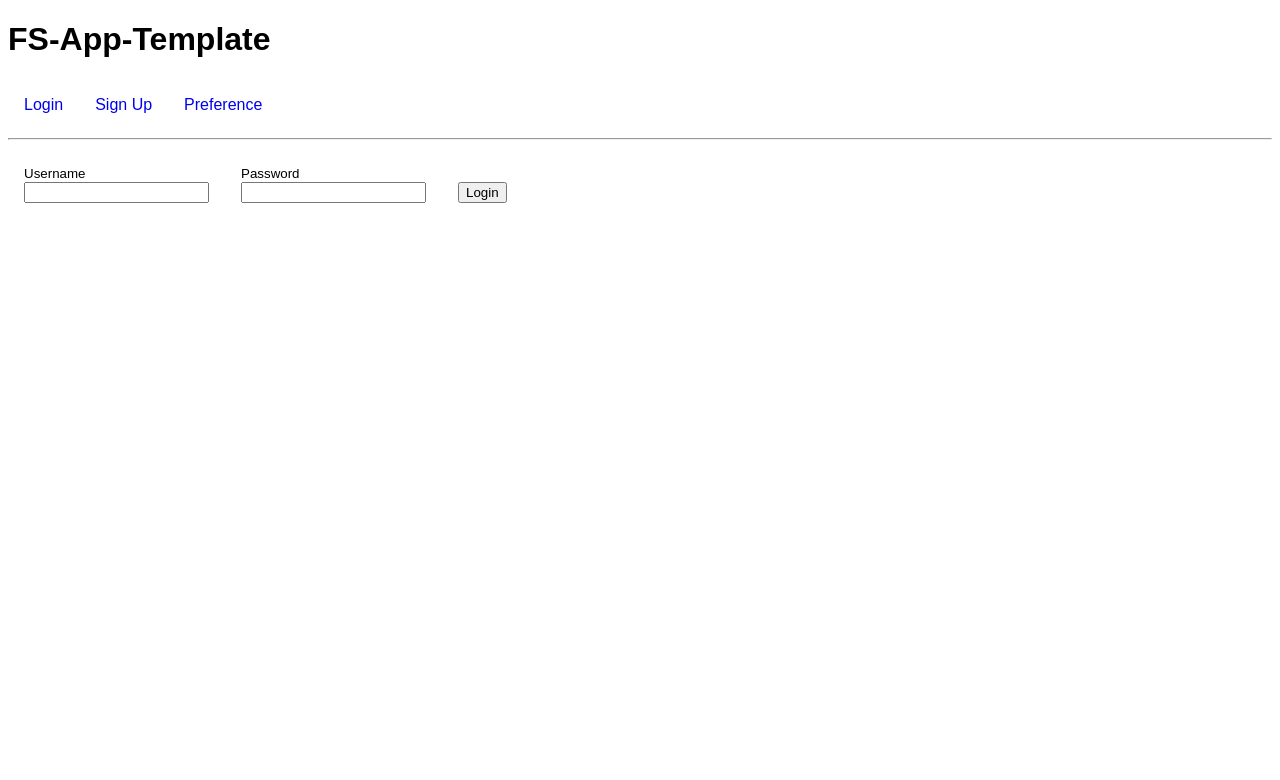
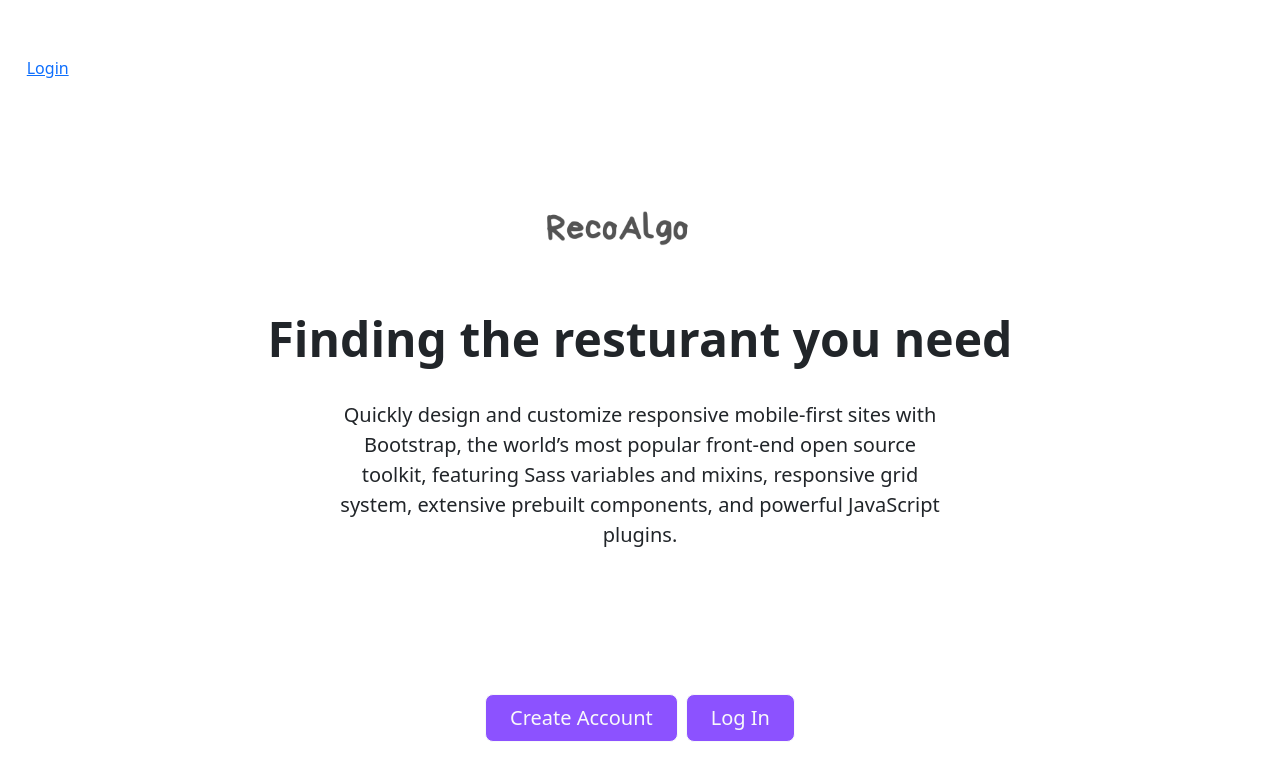
Before and after one commit to Thombuhl/Fullstack-Capstone-Review-App, a React app: page / in a window 1280 px wide. Built offline with nearby package versions, Linux system fonts and the light colour scheme.

Commit message:
Update first page

```diff
--- a/client/App.js
+++ b/client/App.js
@@ -6,8 +6,9 @@ import Routes from './Routes'
 const App = () => {
   return (
     <div>
-      <Navbar />
-      <Routes />
+
+    <Navbar />
+    <Routes />
     </div>
   )
 }
--- a/client/components/AuthForm.js
+++ b/client/components/AuthForm.js
@@ -1,33 +1,57 @@
-import React from "react";
+import React, { useState } from "react";
 import { connect } from "react-redux";
 import { authenticate } from "../store";
+import Button from 'react-bootstrap/Button';
+import Modal from 'react-bootstrap/Modal';
 
 /**
  * COMPONENT
  */
 const AuthForm = (props) => {
   const { name, displayName, handleSubmit, error } = props;
+  const [show, setShow] = useState(false);
+
+  const handleClose = () => setShow(false);
+  const handleShow = () => setShow(true);
 
   return (
     <div>
-      <form onSubmit={handleSubmit} name={name}>
-        <div>
-          <label htmlFor="username">
-            <small>Username</small>
-          </label>
-          <input name="username" type="text" />
-        </div>
-        <div>
-          <label htmlFor="password">
-            <small>Password</small>
-          </label>
-          <input name="password" type="password" />
-        </div>
-        <div>
-          <button type="submit">{displayName}</button>
-        </div>
-        {error && error.response && <div> {error.response.data} </div>}
-      </form>
+    <div className="py-4 d-grid gap-2 d-sm-flex justify-content-sm-center">
+            <Button  className="btn btn-primary btn-outline-light btn-lg px-4 gap-3" >Create Account</Button>
+            <Button  onClick={handleShow} className="btn btn-outline-light btn-lg px-4" variant="primary">Log In</Button>
+    </div>
+
+    <Modal show={show} onHide={handleClose}>
+    <Modal.Header closeButton>
+          <Modal.Title></Modal.Title>
+    </Modal.Header>
+    <Modal.Body>
+    <form onSubmit={handleSubmit} name={name}>
+    <img className="mb-4" src="logo.png" alt="" width="auto" height="57" />
+    <h1 className="h3 mb-3 fw-normal">Please sign in</h1>
+
+    <div className="form-floating">
+      <input type="username" name="username" className="form-control" id="floatingInput" placeholder="your username"/>
+      <label  htmlFor="username">Username</label>
+    </div>
+    <div className="form-floating">
+      <input type="password" name="password" className="form-control" id="floatingPassword" placeholder="Password" />
+      <label  htmlFor="password">Password</label>
+    </div>
+
+    <button className="w-50 btn btn-sm btn-primary mt-3" type="submit">{displayName}</button>
+
+     {error && error.response && <div> {error.response.data} </div>}
+
+  </form>
+  </Modal.Body>
+
+
+     <Modal.Footer>
+     <p class=" text-muted">&copy; 2017–2022</p>
+     </Modal.Footer>
+    </Modal>
+
     </div>
   );
 };
--- a/client/components/Navbar.js
+++ b/client/components/Navbar.js
@@ -5,7 +5,7 @@ import { logout } from "../store";
 
 const Navbar = ({ handleClick, isLoggedIn }) => (
   <div>
-    <h1>FS-App-Template</h1>
+
     <nav>
       {isLoggedIn ? (
         <div>
@@ -14,17 +14,27 @@ const Navbar = ({ handleClick, isLoggedIn }) => (
           <a href="#" onClick={handleClick}>
             Logout
           </a>
+          <div> <Link to="/preference">Preference</Link></div>
         </div>
       ) : (
-        <div>
-          {/* The navbar will show these links before you log in */}
-          <Link to="/login">Login</Link>
-          <Link to="/signup">Sign Up</Link>
-          <Link to="/preference">Preference</Link>
+
+    <div class="text-end">
+    <div class="row">
+      <div class="col-md-1"> <Link to="/login">Login</Link></div>
+    </div>
+      <div class="px-4 py-5 my-5 text-center">
+      <img class="d-block mx-auto mb-4" src="logoCha.png" alt="" width="auto" height="70" />
+        <h1 class="py-4 display-5 fw-bold">Finding the resturant you need</h1>
+        <div class="col-lg-6 mx-auto">
+          <p class="lead mb-4">Quickly design and customize responsive mobile-first sites with Bootstrap, the world’s most popular front-end open source toolkit, featuring Sass variables and mixins, responsive grid system, extensive prebuilt components, and powerful JavaScript plugins.</p>
+
+        </div>
+           {/* The navbar will show these links before you log in */}
+    </div>
+
         </div>
       )}
     </nav>
-    <hr />
   </div>
 );
 
--- a/package.json
+++ b/package.json
@@ -21,6 +21,7 @@
     "jsonwebtoken": "^8.5.1",
     "morgan": "^1.10.0",
     "pg": "^8.8.0",
+    "react-bootstrap": "^2.5.0",
     "sequelize": "^6.21.4",
     "styled-components": "^5.3.5"
   },
--- a/public/index.html
+++ b/public/index.html
@@ -3,14 +3,19 @@
   <head>
     <meta charset='utf-8'>
     <meta name='viewport' content='width=device-width initial-scale=1.0'>
-    <title>FS-App-Template</title>
+    <title>Recommendation Algorithm</title>
     <link rel="stylesheet" href="/style.css" />
+    <!-- CSS only -->
+    <link href="https://cdn.jsdelivr.net/npm/bootstrap@5.2.1/dist/css/bootstrap.min.css" rel="stylesheet" integrity="sha384-iYQeCzEYFbKjA/T2uDLTpkwGzCiq6soy8tYaI1GyVh/UjpbCx/TYkiZhlZB6+fzT" crossorigin="anonymous">
+
     <link rel="stylesheet" href="https://fonts.googleapis.com/css?family=Merriweather">
     <link href='http://fonts.googleapis.com/css?family=Lato:400,700' rel='stylesheet' type='text/css'>
 
     <script defer src="/bundle.js"></script>
   </head>
-  <body>
+  <body class="text-center">
     <div id="app"></div>
+    <script src="https://cdn.jsdelivr.net/npm/bootstrap@5.2.1/dist/js/bootstrap.bundle.min.js" integrity="sha384-u1OknCvxWvY5kfmNBILK2hRnQC3Pr17a+RTT6rIHI7NnikvbZlHgTPOOmMi466C8" crossorigin="anonymous"></script>
+  </body>
   </body>
 </html>
--- a/public/style.css
+++ b/public/style.css
@@ -1,5 +1,10 @@
 body {
   font-family: sans-serif;
+  display: flex;
+  align-items: center;
+  padding-top: 40px;
+  padding-bottom: 40px;
+  background-color: #f5f5f5;
 }
 
 a {
@@ -19,3 +24,28 @@ form div {
   margin: 1em;
   display: inline-block;
 }
+
+.form-signin {
+  max-width: 330px;
+  padding: 15px;
+}
+
+.form-signin .form-floating:focus-within {
+  z-index: 2;
+}
+
+.form-signin input[type="email"] {
+  margin-bottom: -1px;
+  border-bottom-right-radius: 0;
+  border-bottom-left-radius: 0;
+}
+
+.form-signin input[type="password"] {
+  margin-bottom: 10px;
+  border-top-left-radius: 0;
+  border-top-right-radius: 0;
+}
+
+.btn {
+  background-color: #8C52FF !important;
+}
```
Also changed, not shown: public/favicon.ico, public/logo.png (added), public/logoCha.png (added).
